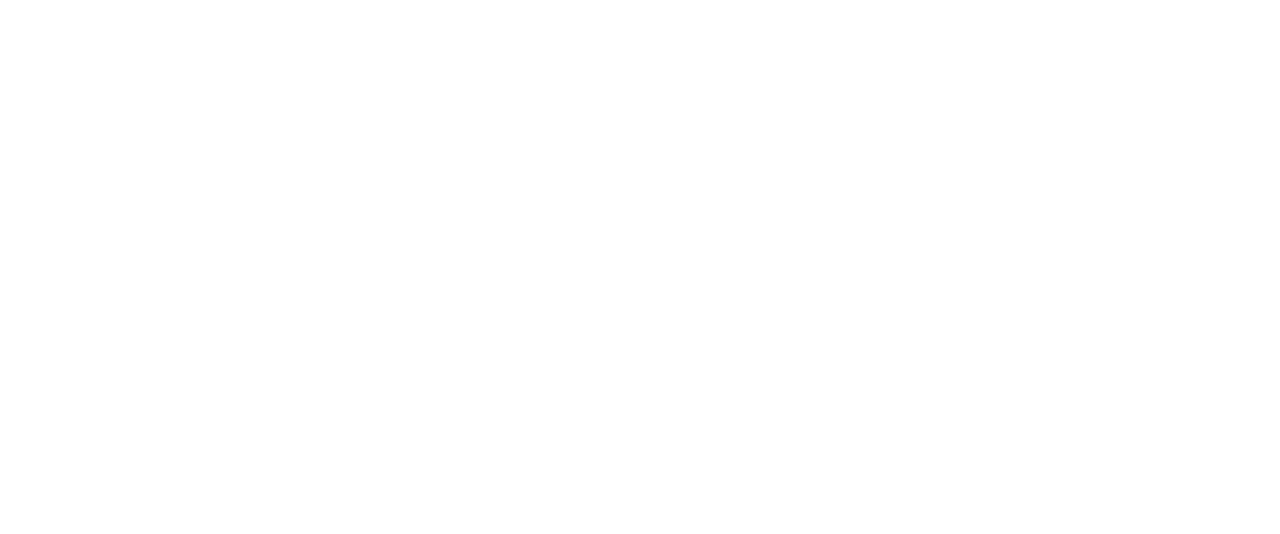
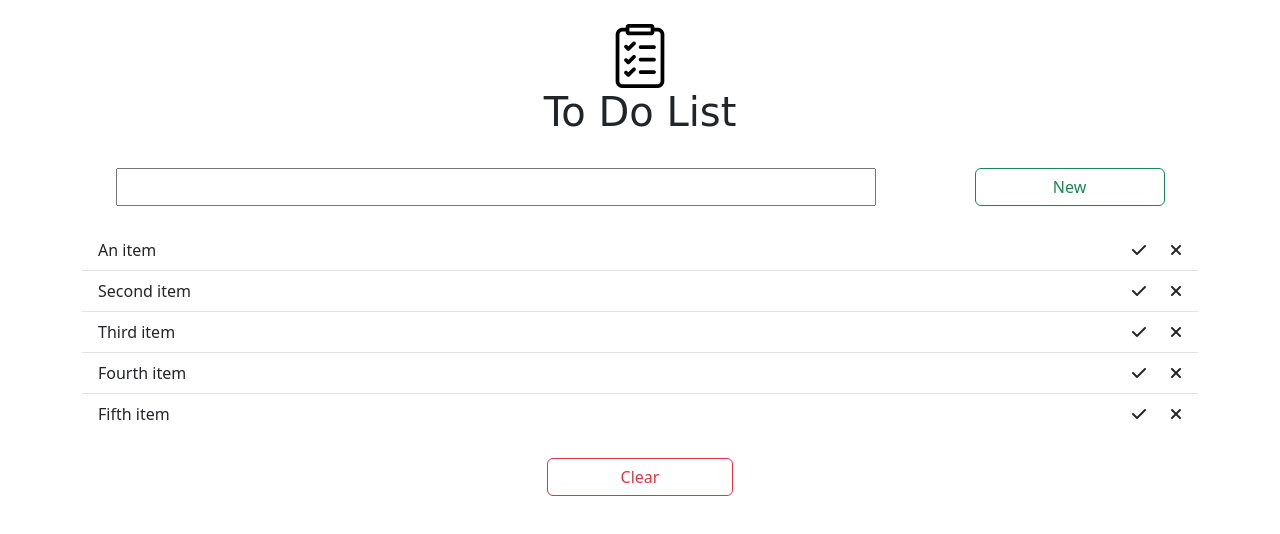
Before and after one commit to Antonio-Ribezzo/vue-todolist, a plain HTML site: page index.html in a window 1280 px wide. Drawn offline with nearby package versions, Linux system fonts and the light colour scheme; a web font is replaced by a local one.

Commit message:
Markup Statico html-css

```diff
--- a/assets/css/style.css
+++ b/assets/css/style.css
@@ -0,0 +1,15 @@
+/* header */
+h1{
+    font-family: 'Calistoga', cursive;
+}
+
+header>img{
+    width: 4rem;
+    height: 3rem;
+}
+
+/* list */
+i,
+span{
+    cursor: pointer;
+}
--- a/index.html
+++ b/index.html
@@ -4,7 +4,15 @@
     <meta charset='UTF-8'>
     <meta http-equiv='X-UA-Compatible' content='IE=edge'>
     <meta name='viewport' content='width=device-width, initial-scale=1.0'>
-    <title>Document</title>
+    <title>To Do List</title>
+    <!-- link favicon -->
+    <link rel="icon" type="image/x-icon" href="./assets/img/toDoIcon.png">
+    <!-- link font -->
+    <link rel="preconnect" href="https://fonts.googleapis.com">
+    <link rel="preconnect" href="https://fonts.gstatic.com" crossorigin>
+    <link href="https://fonts.googleapis.com/css2?family=Calistoga&display=swap" rel="stylesheet">
+    <!-- link Fontawesome -->
+    <link rel='stylesheet' href='https://cdnjs.cloudflare.com/ajax/libs/font-awesome/6.4.0/css/all.min.css' integrity='sha512-iecdLmaskl7CVkqkXNQ/ZH/XLlvWZOJyj7Yy7tcenmpD1ypASozpmT/E0iPtmFIB46ZmdtAc9eNBvH0H/ZpiBw==' crossorigin='anonymous'/>
     <!-- link Bootstrap -->
     <link href='https://cdn.jsdelivr.net/npm/bootstrap@5.3.0-alpha3/dist/css/bootstrap.min.css' rel='stylesheet' integrity='sha384-KK94CHFLLe+nY2dmCWGMq91rCGa5gtU4mk92HdvYe+M/SXH301p5ILy+dN9+nJOZ' crossorigin='anonymous'>
     <!-- link my style css -->
@@ -13,9 +21,87 @@
 <body>
 
     <div id="app">
+        <div class="container">
 
+            <!-- header -->
+            <header class="d-flex flex-column justify-content-center align-items-center my-4">
+                <img src="./assets/img/toDoIcon.png" alt="list-icon" class="img-fluid">
+                <h1 class="text-capitalize">to do list</h1>
+            </header>
 
+            <!-- input -->
+            <div class="row text-center justify-content-around mb-4">
+                <input id="textinput" type="text" class="col-8">
+                <button class="col-2 btn btn-outline-success ms-2">New</button>
+            </div>
 
+            <!-- list -->
+            <div id="toDoList">
+                <ul class="list-group list-group-flush">
+                    <li class="list-group-item list-group-item-action">
+                        <div class="d-flex justify-content-between align-items-center">
+                            <span>
+                                An item
+                            </span>
+                            <div>
+                                <i class="fa-solid fa-check me-4"></i>
+                                <i class="fa-solid fa-xmark"></i>
+                            </div>
+                        </div>
+                    </li>
+                    <li class="list-group-item list-group-item-action">
+                        <div class="d-flex justify-content-between align-items-center">
+                            <span>
+                                Second item
+                            </span>
+                            <div>
+                                <i class="fa-solid fa-check me-4"></i>
+                                <i class="fa-solid fa-xmark"></i>
+                            </div>
+                        </div>
+                    </li>
+                    <li class="list-group-item list-group-item-action">
+                        <div class="d-flex justify-content-between align-items-center">
+                            <span>
+                                Third item
+                            </span>
+                            <div>
+                                <i class="fa-solid fa-check me-4"></i>
+                                <i class="fa-solid fa-xmark"></i>
+                            </div>
+                        </div>
+                    </li>
+                    <li class="list-group-item list-group-item-action">
+                        <div class="d-flex justify-content-between align-items-center">
+                            <span>
+                                Fourth item
+                            </span>
+                            <div>
+                                <i class="fa-solid fa-check me-4"></i>
+                                <i class="fa-solid fa-xmark"></i>
+                            </div>
+                        </div>
+                    </li>
+                    <li class="list-group-item list-group-item-action">
+                        <div class="d-flex justify-content-between align-items-center">
+                            <span>
+                                Fifth item
+                            </span>
+                            <div>
+                                <i class="fa-solid fa-check me-4"></i>
+                                <i class="fa-solid fa-xmark"></i>
+                            </div>
+                        </div>
+                    </li>
+                  </ul>
+            </div>
+
+            <!-- button clear list -->
+            <div class="d-flex justify-content-center align-items-center">
+                <button class="col-2 btn btn-outline-danger mt-4">Clear</button>
+            </div>
+
+        </div>
     </div>
 
 
```
Also changed, not shown: assets/img/toDoIcon.png (added).
